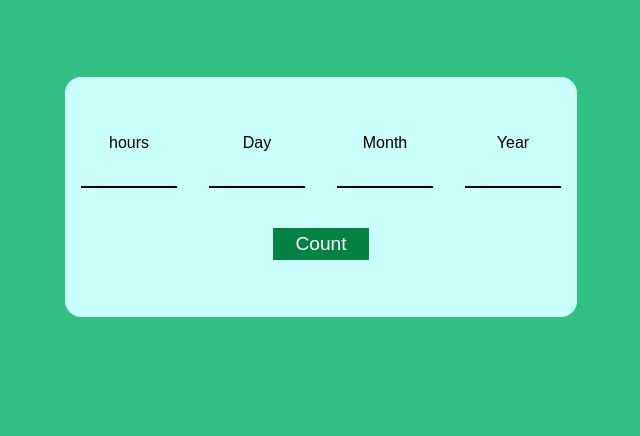
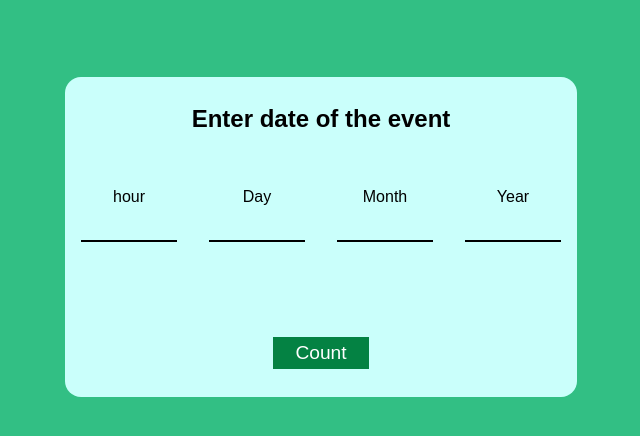
Before and after one commit to Carexo/Timer, a plain HTML site: page index.html in a window 1280 px wide. Shown: the part 64-500 px from the top of the page, without its empty margins (319-959 px from the left). Drawn offline with Linux system fonts and the light colour scheme.

Commit message:
add title of form

```diff
--- a/index.html
+++ b/index.html
@@ -12,9 +12,10 @@
     <h1>Date Timer</h1>
     <main>
       <form onsubmit="return false">
+        <h2>Enter date of the event</h2>
         <div class="date-inputs">
           <div class="input-group">
-            <label for="hours">hours</label>
+            <label for="hours">hour</label>
             <input
               id="hours"
               type="number"
--- a/script.js
+++ b/script.js
@@ -1,4 +1,6 @@
 "use strict";
+
+const form = document.querySelector("form");
 
 const inputDay = document.querySelector("#day");
 const inputMonth = document.querySelector("#month");
@@ -8,7 +10,9 @@ const inputHours = document.querySelector("#hours");
 const countButton = document.querySelector("#submit");
 
 function startTimer() {
+  let timer;
   function tick() {
+    // form.classList.add("hidden");
     const now = new Date();
     const differenceTime = (dateToCount - now) / 1000;
     const days = Math.trunc(differenceTime / (60 * 60 * 24));
@@ -30,7 +34,7 @@ function startTimer() {
   const dateToCount = new Date(valueYear, valueMonth, valueDay, valueHours);
 
   //testing
-  //   const dateToCount = new Date(2021, 2, 22, 16, 32, 55);
+  //   const dateToCount = new Date(2021, 2, 22, 17, 23, 5);
 
   if (
     valueHours &&
@@ -40,10 +44,10 @@ function startTimer() {
     dateToCount - new Date() < 0
   ) {
     alert("Fill inputs with future date");
-    return 0;
+  } else if (valueHours && valueDay && valueMonth && valueYear) {
+    tick();
+    timer = setInterval(tick, 1000);
   }
-  tick();
-  const timer = setInterval(tick, 1000);
 }
 
 countButton.addEventListener("click", startTimer);
--- a/style.css
+++ b/style.css
@@ -30,9 +30,10 @@ form {
   display: flex;
   flex-direction: column;
   align-items: center;
-  justify-content: center;
+  justify-content: space-around;
   width: 40vw;
-  height: 30vh;
+  height: 40vh;
+  min-height: 15rem;
 }
 
 .date-inputs {
```
